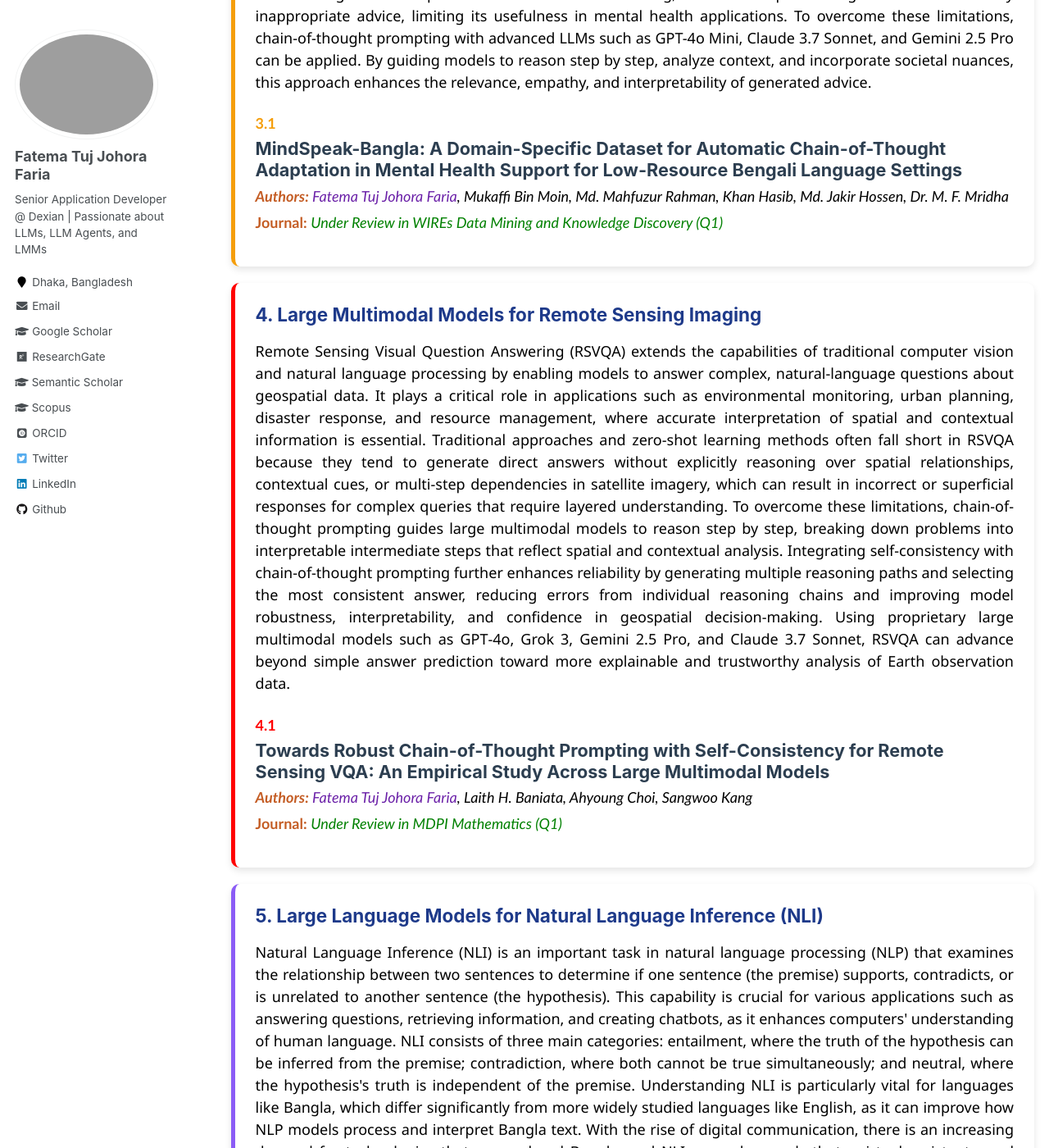
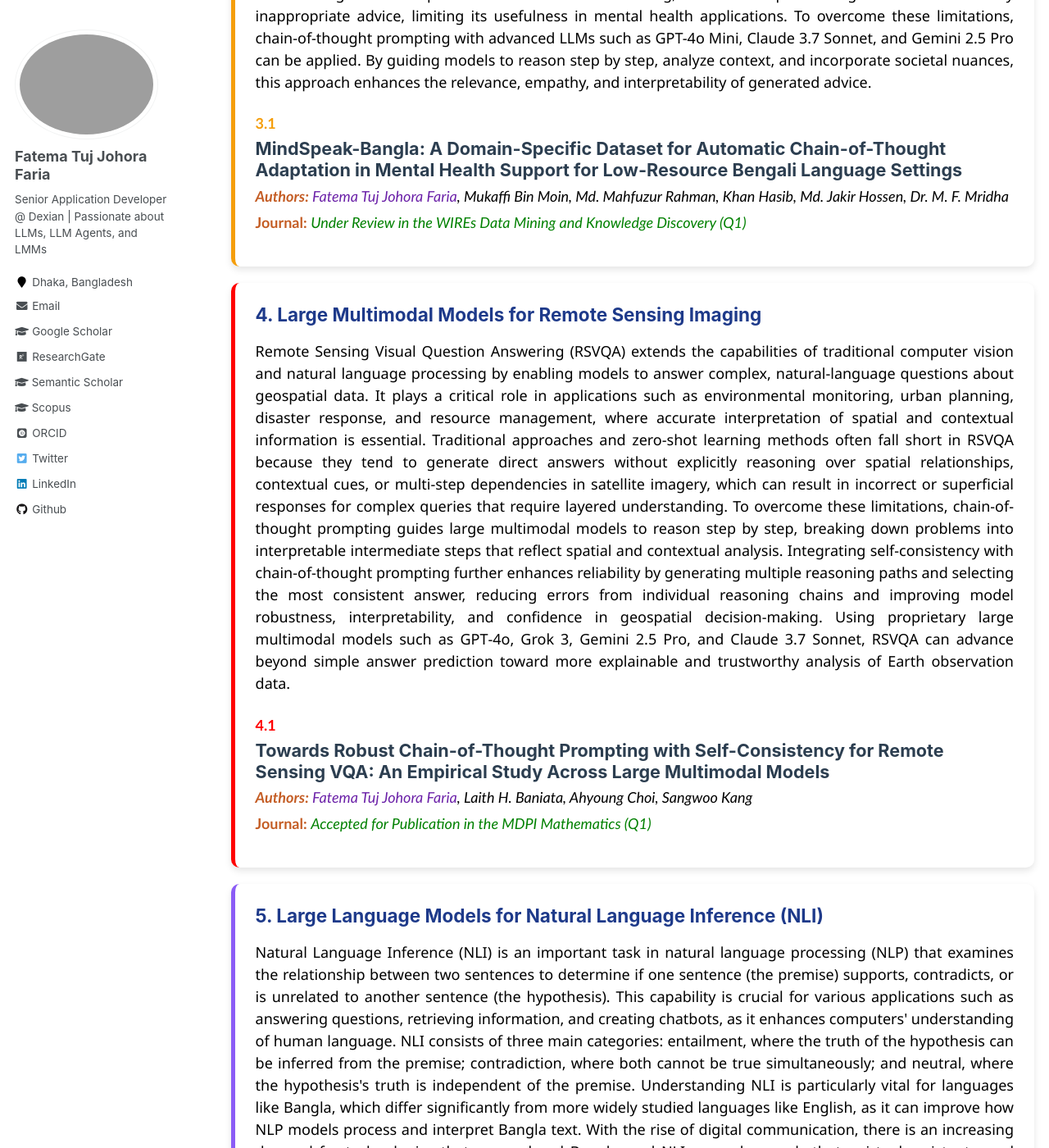
Before and after one commit to fatemafaria142/fatemafaria142.github.io, a Jekyll site: the page built from _pages/research.md, in a window 1280 px wide and 1400 px high, scrolled down 2412 px. Shown: the whole window at 82% size. Built offline with Jekyll 4.4.1, drawn with Linux system fonts in a browser that asks for light colours; some web fonts are replaced.

Commit message:
Update research

```diff
--- a/_pages/research.md
+++ b/_pages/research.md
@@ -65,7 +65,7 @@ author_profile: true
       <span style="color: #f59e0b; font-weight: bold;">3.1 </span>
       <h3 style="color: #2c3e50; font-size: 1.2em; margin: 5px 0;">MindSpeak-Bangla: A Domain-Specific Dataset for Automatic Chain-of-Thought Adaptation in Mental Health Support for Low-Resource Bengali Language Settings</h3>
       <p style="font-style: italic; margin: 5px 0;"><strong style="color: #c45d25;">Authors:</strong> <span style="color: #6b21a8;">Fatema Tuj Johora Faria</span>, Mukaffi Bin Moin, Md. Mahfuzur Rahman, Khan Hasib, Md. Jakir Hossen, Dr. M. F. Mridha</p>
-      <p style="color: green; margin: 5px 0;"><strong style="color: #c45d25;">Journal:</strong> <em>Under Review in WIREs Data Mining and Knowledge Discovery (Q1)</em></p>
+      <p style="color: green; margin: 5px 0;"><strong style="color: #c45d25;">Journal:</strong> <em>Under Review in the WIREs Data Mining and Knowledge Discovery (Q1)</em></p>
     </div>
   </div>
 
@@ -78,7 +78,7 @@ author_profile: true
       <span style="color: #ff0000ff; font-weight: bold;">4.1 </span>
       <h3 style="color: #2c3e50; font-size: 1.2em; margin: 5px 0;">Towards Robust Chain-of-Thought Prompting with Self-Consistency for Remote Sensing VQA: An Empirical Study Across Large Multimodal Models</h3>
       <p style="font-style: italic; margin: 5px 0;"><strong style="color: #c45d25;">Authors:</strong> <span style="color: #6b21a8;">Fatema Tuj Johora Faria</span>, Laith H. Baniata, Ahyoung Choi, Sangwoo Kang</p>
-      <p style="color: green; margin: 5px 0;"><strong style="color: #c45d25;">Journal:</strong> <em>Under Review in MDPI Mathematics (Q1)</em></p>
+      <p style="color: green; margin: 5px 0;"><strong style="color: #c45d25;">Journal:</strong> <em>Accepted for Publication in the MDPI Mathematics (Q1)</em></p>
     </div>
   </div>
 
```
